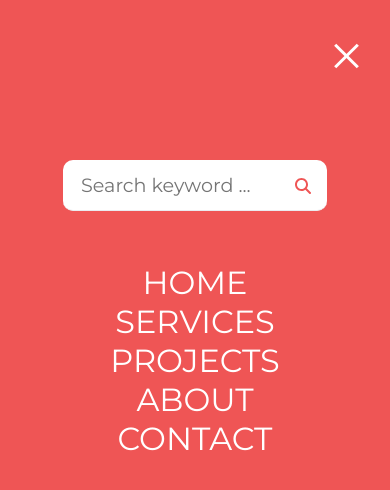
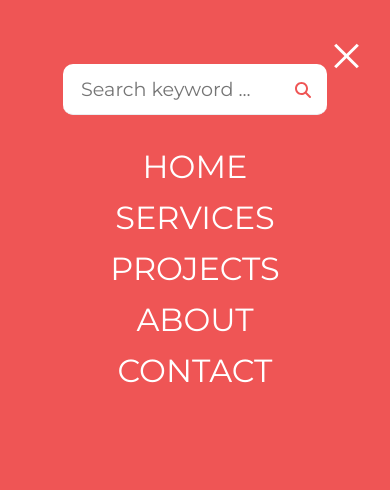
Before and after one commit to nnatroo/artmedia-task, a React (Vite) app: page / in a window 390 px wide. Both pictures are taken after a click on the element 346 px from the left and 40 px from the top of the page. Shown: the top 490 px of the page. Built offline with nearby package versions, Linux system fonts and the light colour scheme.

Commit message:
Modified: BurgerMenu Animation Fixed.

```diff
--- a/src/components/BurgerMenu.jsx
+++ b/src/components/BurgerMenu.jsx
@@ -12,13 +12,14 @@ const BurgerMenu = (props) => {
   const burgerClickHandler = () => {
     if (showBurgerMenu === false) {
       setShowBurgerMenu(true);
+
     }
     if (showBurgerMenu === true) {
       setMenuClose(true);
       setTimeout(() => {
         setShowBurgerMenu(false);
         setMenuClose(false);
-      }, 400);
+      }, 0);
     }
   };
 
@@ -36,11 +37,9 @@ const BurgerMenu = (props) => {
       )}
 
       {showBurgerMenu && (
+
         <div
-          className={`${classes["menu-wrapper"]} animate__animated
-          ${showBurgerMenu && "animate__slideInDown"}
-          ${menuClose && "animate__slideOutUp"}
-           animate__faster`}
+          className={`${classes["menu-wrapper"]} ${showBurgerMenu && classes["menu-open"]}`}
         >
           <div className={classes["menu-container"]}>
             <div className={classes["navbar-search-wrapper"]}>
--- a/src/modules/BurgerMenu.module.scss
+++ b/src/modules/BurgerMenu.module.scss
@@ -12,7 +12,10 @@
     }
 }
 
-.menu-wrapper {
+.menu-open {
+    transform: translate(0, 0%);
+    display: block;
+
     position: fixed;
     background-color: #ef5555;
     width: 100%;
@@ -26,17 +29,38 @@
     list-style: none;
     box-sizing: border-box;
     color: white;
-    padding-top: 4rem;
+    padding-top: 2rem;
+
+}
+
+.menu-wrapper {
+    display: none;
+    transform: translate(0, 0%);
+    transition: transform 0.3s ease;
+
+    position: fixed;
+    background-color: #ef5555;
+    width: 100%;
+    height: 100%;
+    z-index: 100;
+    top: 0px;
+    display: flex;
+    flex-direction: column;
+    align-items: center;
+    gap: 1.25rem;
+    list-style: none;
+    box-sizing: border-box;
+    color: white;
+    padding-top: 2rem;
 
 
     .menu-container {
         display: flex;
         flex-direction: column;
-        gap: 1.25rem;
         align-items: center;
-        padding-top: 6rem;
-        flex: 1;
-        overflow-y: auto;
+        padding-top: 2rem;
+        overflow-y: hidden;
+
 
         .navbar-search-wrapper {
             input {
@@ -87,13 +111,21 @@
 }
 
 .navbar-link-wrapper {
+    flex: 1;
+    overflow-y: auto;
     ul {
+        padding-inline: 3rem;
         text-align: center;
         gap: 10px;
         overflow-y: auto;
 
+        li {
+            margin-bottom: 12px;
+        }
+
         li a {
             color: white;
+
         }
     }
 }
```
Also changed, not shown: src/App.jsx (+5 -5 lines).
